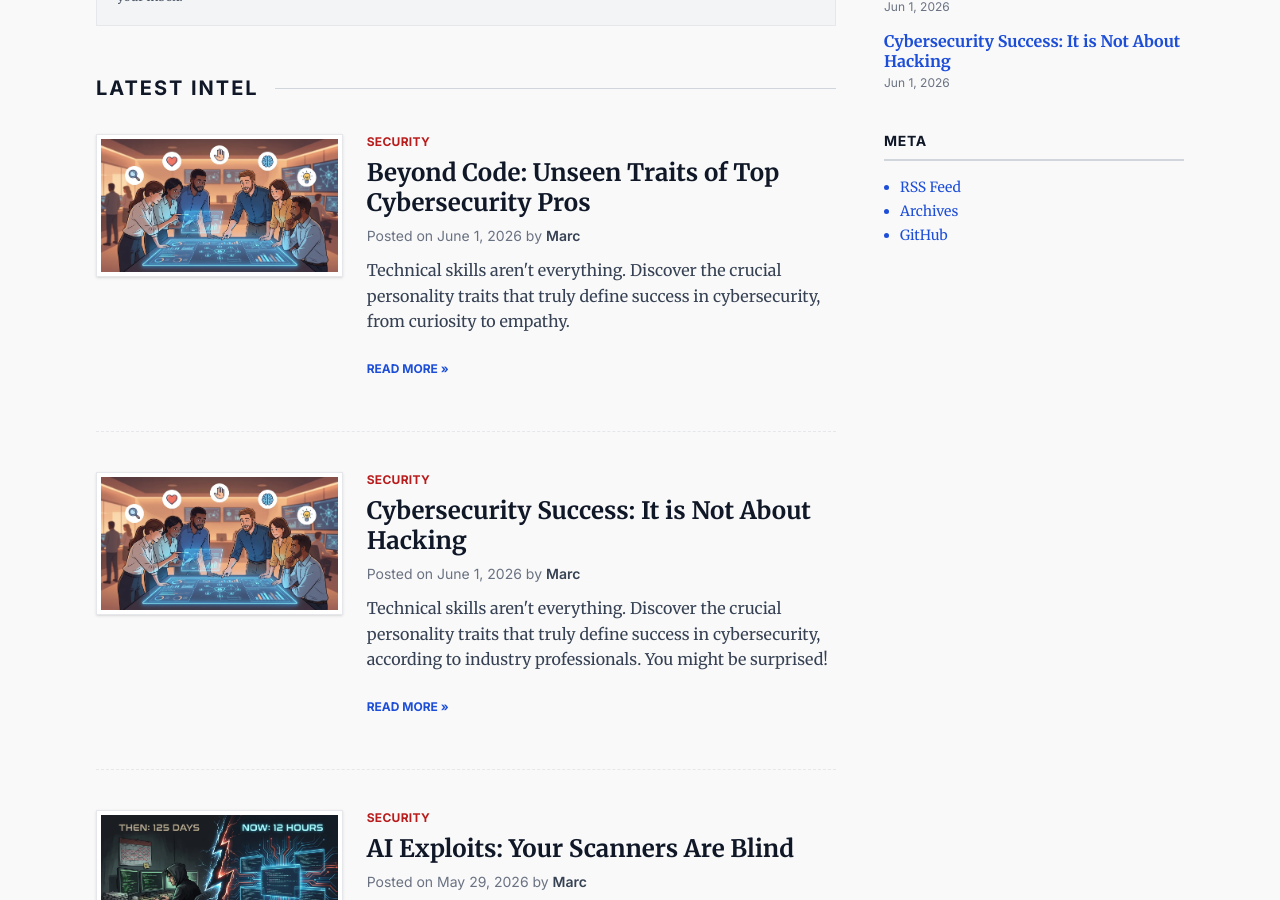
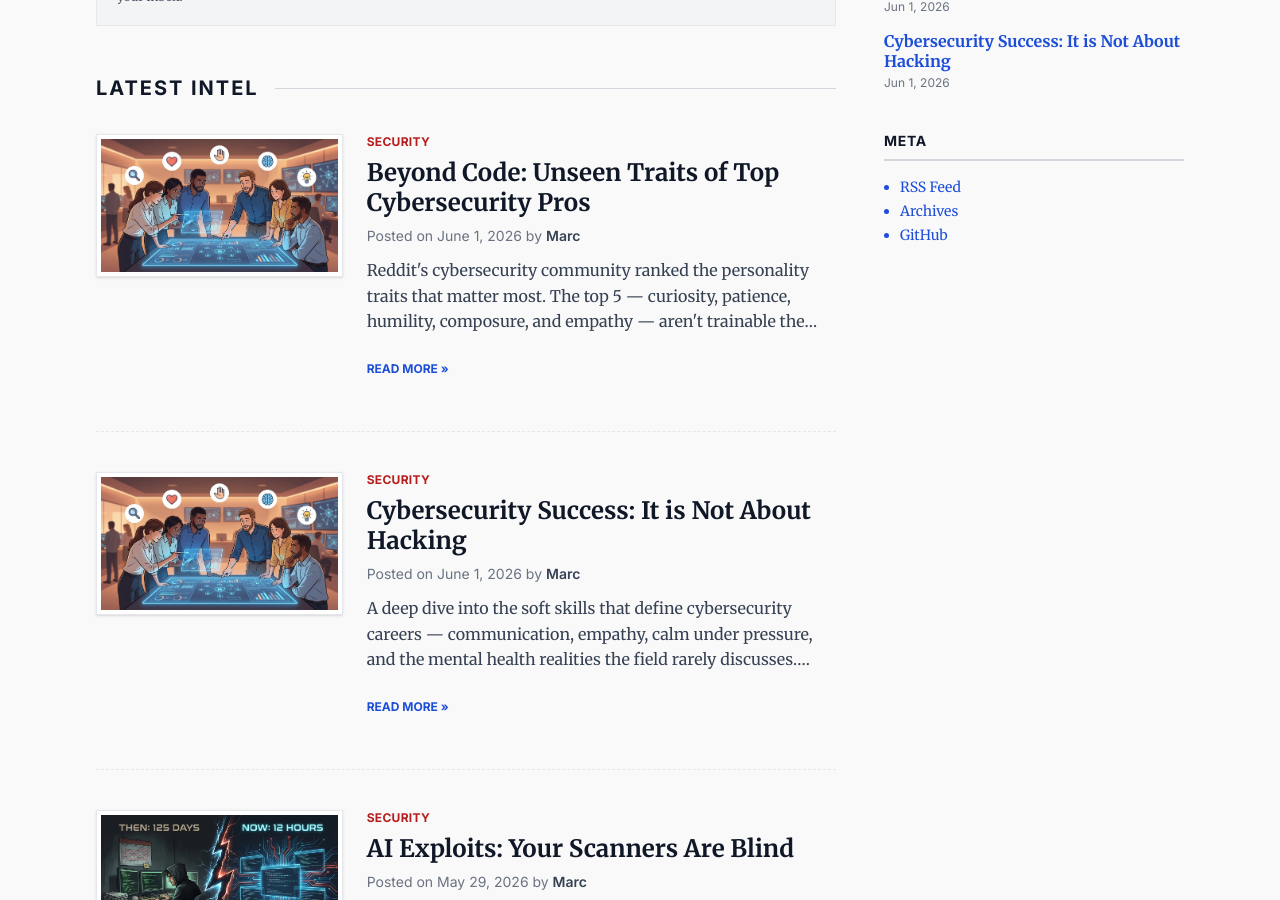
Before and after one commit to mda1125/bytesizedsecurity, a Jekyll site: the page built from index.html, in a window 1280 px wide and 900 px high, scrolled down 1236 px. Built offline with Jekyll 4.4.1, drawn with Linux system fonts in a browser that asks for light colours.

Commit message:
fix: differentiate near-identical excerpts on two June-1 posts (M12)
The two posts cover the same Reddit thread but from different angles:
- unseen-traits: concise 5-trait listicle (quick read)
- cybersecurity-success: deep dive with communication, mental health,
  and 8+ years of hiring experience

Rewrote both excerpt: and description: fields so they no longer open
with the same sentence or promise the same thing. Each now clearly
signals its unique value in search results.

Co-authored-by: Cursor <cursoragent@cursor.com>

```diff
--- a/_posts/2026-06-01-cybersecurity-success-not-about-hacking.md
+++ b/_posts/2026-06-01-cybersecurity-success-not-about-hacking.md
@@ -1,11 +1,11 @@
 ---
-description: "Technical skills alone will not make you successful in cybersecurity. Industry professionals reveal the personality traits and soft skills that truly define top performers."
+description: "After 8+ years of hiring and building security teams, here is what actually separates top performers: communication, empathy, and the mental resilience to avoid burnout."
 layout: post
 title: "Cybersecurity Success: It is Not About Hacking"
 category: Blue Team
 tags: ["cybersecurity careers", "soft skills", "career advice"]
 author: Marc
-excerpt: "Technical skills aren't everything. Discover the crucial personality traits that truly define success in cybersecurity, according to industry professionals. You might be surprised!"
+excerpt: "A deep dive into the soft skills that define cybersecurity careers — communication, empathy, calm under pressure, and the mental health realities the field rarely discusses. Based on 8+ years of hiring and a candid Reddit thread."
 image: "/assets/img/posts/cybersecurity-success-not-about-hacking.webp"
 last_modified_at: 2026-06-01
 ---
--- a/_posts/2026-06-01-unseen-traits-top-cybersecurity-pros.md
+++ b/_posts/2026-06-01-unseen-traits-top-cybersecurity-pros.md
@@ -1,11 +1,11 @@
 ---
-description: "Beyond technical skills: curiosity, empathy, and communication set the best cybersecurity professionals apart. The unseen traits that separate good analysts from exceptional ones."
+description: "The 5 personality traits that matter more than certifications in cybersecurity: curiosity, patience, humility, composure, and empathy — ranked by practitioners on Reddit."
 layout: post
 title: "Beyond Code: Unseen Traits of Top Cybersecurity Pros"
 category: Blue Team
 tags: ["cybersecurity careers", "soft skills", "professional development"]
 author: Marc
-excerpt: "Technical skills aren't everything. Discover the crucial personality traits that truly define success in cybersecurity, from curiosity to empathy."
+excerpt: "Reddit's cybersecurity community ranked the personality traits that matter most. The top 5 — curiosity, patience, humility, composure, and empathy — aren't trainable the way technical skills are."
 image: "/assets/img/posts/unseen-traits-top-cybersecurity-pros.webp"
 last_modified_at: 2026-06-01
 ---
```
